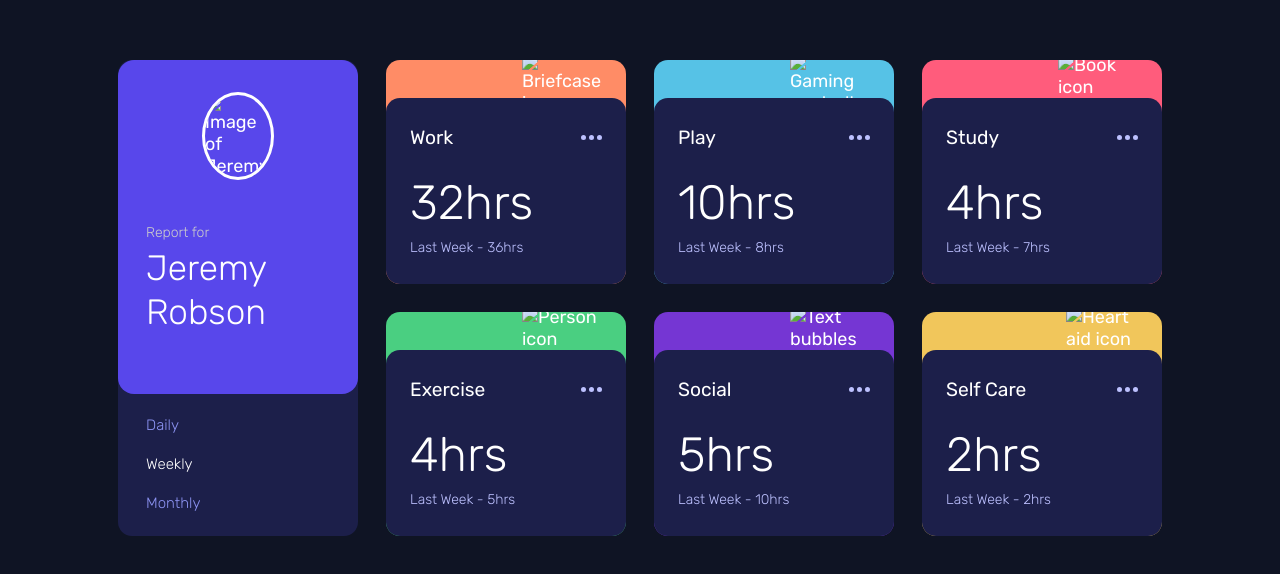
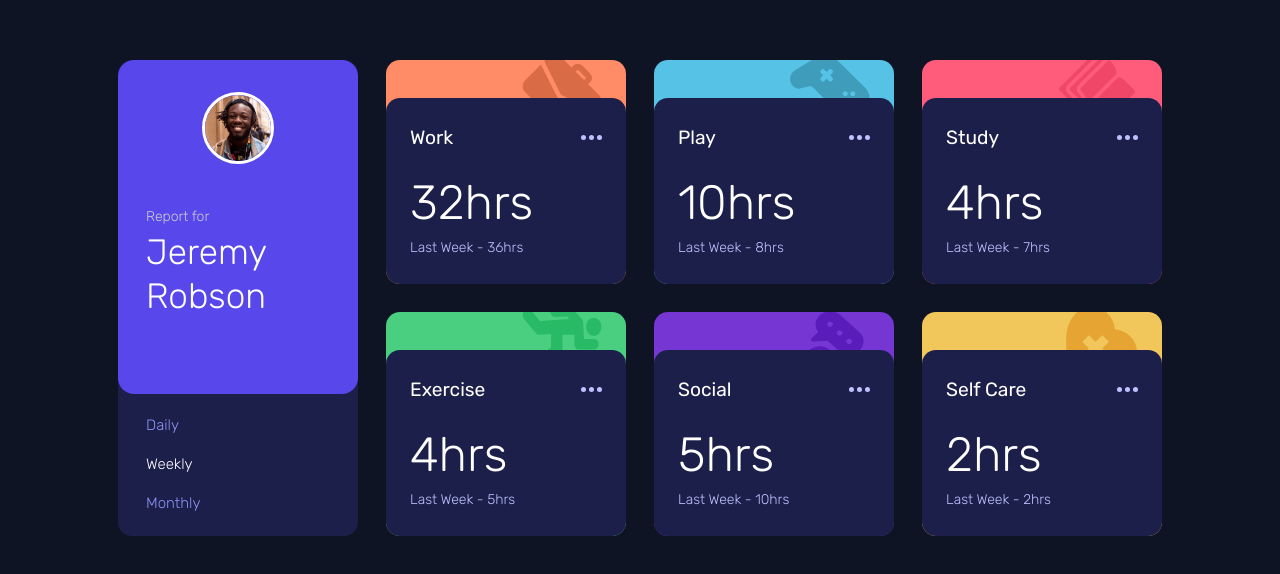
Before and after one commit to 6alactico/Time-Tracking-Dashboard, a plain HTML site: page index.html in a window 1280 px wide. Shown: the part 166-740 px from the top of the page. Drawn offline with Linux system fonts and the light colour scheme; the site is published under a folder, as on GitHub Pages, so addresses that start at the root find nothing.

Commit message:
fix img file path

```diff
--- a/index.html
+++ b/index.html
@@ -12,7 +12,7 @@
   <main id="dashboard">
     <article class="card profile">
       <header id="profile-header">
-        <img src="/images/image-jeremy.png" alt="Image of Jeremy">
+        <img src="images/image-jeremy.png" alt="Image of Jeremy">
         <h1>Report for<span style="display: block;">Jeremy Robson</span></h1>
       </header>
       <nav id="view-toggle">
@@ -23,7 +23,7 @@
     </article>
       <!-- WORK CARD -->
       <article class="card work">
-        <img class="card-icon" src="/images/icon-work.svg" alt="Briefcase icon" style="width: 5rem; height: 5rem;">
+        <img class="card-icon" src="images/icon-work.svg" alt="Briefcase icon" style="width: 5rem; height: 5rem;">
           <div class="card-body">
             <header class="card-title-row">
               <h2 class="card-title"></h2> <!-- Display card title via JS -->
@@ -37,7 +37,7 @@
       </article>
         <!-- PLAY CARD -->
       <article class="card play">
-        <img class="card-icon" src="/images/icon-play.svg" alt="Gaming controller icon" style="width: 5rem; height: 5rem;">
+        <img class="card-icon" src="images/icon-play.svg" alt="Gaming controller icon" style="width: 5rem; height: 5rem;">
           <div class="card-body">
             <header class="card-title-row">
               <h2 class="card-title"></h2>
@@ -51,7 +51,7 @@
       </article>
       <!-- STUDY CARD -->
       <article class="card study">
-        <img class="card-icon" src="/images/icon-study.svg" alt="Book icon" style="width: 5rem; height: 5rem;">
+        <img class="card-icon" src="images/icon-study.svg" alt="Book icon" style="width: 5rem; height: 5rem;">
           <div class="card-body">
             <header class="card-title-row">
               <h2 class="card-title"></h2>
@@ -65,7 +65,7 @@
       </article>
       <!-- EXERCISE CARD -->
       <article class="card exercise">
-        <img class="card-icon" src="/images/icon-exercise.svg" alt="Person icon" style="width: 5rem; height: 4rem;">
+        <img class="card-icon" src="images/icon-exercise.svg" alt="Person icon" style="width: 5rem; height: 4rem;">
           <div class="card-body">
             <header class="card-title-row">
               <h2 class="card-title"></h2>
@@ -79,7 +79,7 @@
       </article>
       <!-- SOCIAL CARD -->
       <article class="card social">
-        <img class="card-icon" src="/images/icon-social.svg" alt="Text bubbles icon" style="width: 5rem; height: 6rem;">
+        <img class="card-icon" src="images/icon-social.svg" alt="Text bubbles icon" style="width: 5rem; height: 6rem;">
           <div class="card-body">
             <header class="card-title-row">
               <h2 class="card-title"></h2>
@@ -93,7 +93,7 @@
       </article>
       <!-- SELF CARD -->
       <article class="card self-care">
-        <img class="card-icon" src="/images/icon-self-care.svg" alt="Heart aid icon" style="width: 4.5rem; height: 4.5rem;">
+        <img class="card-icon" src="images/icon-self-care.svg" alt="Heart aid icon" style="width: 4.5rem; height: 4.5rem;">
           <div class="card-body">
             <header class="card-title-row">
               <h2 class="card-title"></h2>
```
